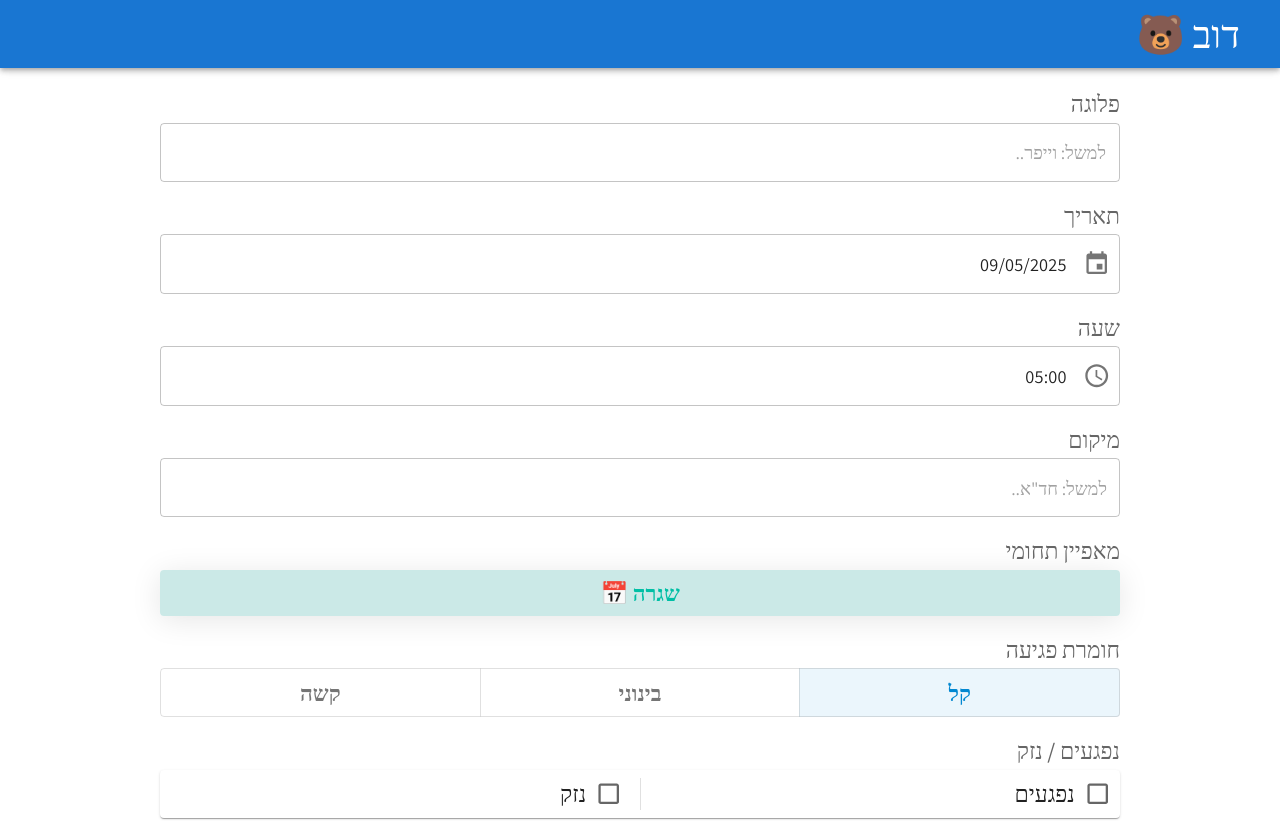
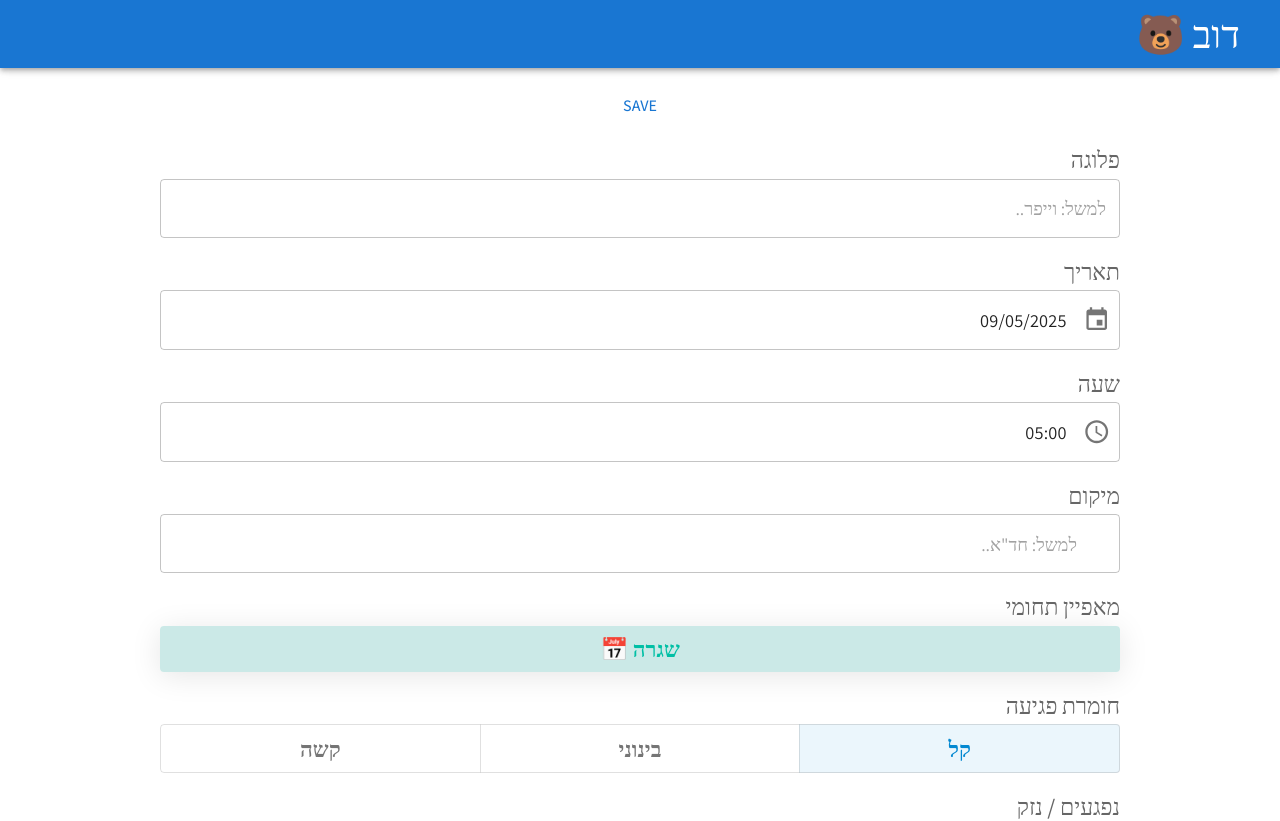
Before and after one commit to omer-sm/dov, a React (Vite) app: page / in a window 1280 px wide. Shown: the top 821 px of the page. Built offline with nearby package versions, Linux system fonts and the light colour scheme.

Commit message:
feat(storageHandler.ts): add saving and loading

```diff
--- a/src/App.tsx
+++ b/src/App.tsx
@@ -3,11 +3,16 @@ import TopBar from './Components/TopBar';
 import { CssBaseline, ThemeProvider } from '@mui/material';
 import { theme } from './State/ThemeState/theme';
 import ReportForm from './Components/ReportForm/ReportForm'
-import { useState } from 'react'
+import { useEffect, useState } from 'react'
 import ReportModal from './Components/ReportModal/ReportModal'
+import { loadReport } from './State/ReportState/storageHandler'
 
 function App() {
   const [dialogOpen, setDialogOpen] = useState(false);
+
+  useEffect(() => {
+    loadReport();
+  }, []);
 
   return (
     <ThemeProvider theme={theme}>
--- a/src/Components/ReportForm/ReportForm.tsx
+++ b/src/Components/ReportForm/ReportForm.tsx
@@ -29,7 +29,8 @@ import { situationState } from '../../State/SituationState/situationState';
 import { incrementSituationIndex } from '../../State/SituationState/utils';
 import { useDebouncedCallback } from 'use-debounce';
 import { useRef, type Dispatch, type SetStateAction } from 'react';
-import { formatDate, formatTime } from '../../Utils/formatReport'
+import { formatDate, formatTime } from '../../Utils/formatReport';
+import { saveReport } from '../../State/ReportState/storageHandler';
 
 interface ReportFormProps {
   setDialogOpen: Dispatch<SetStateAction<boolean>>;
@@ -48,26 +49,38 @@ export default function ReportForm({ setDialogOpen }: ReportFormProps) {
 
     if (reportSnap.description.trim().startsWith('בתאריך')) {
       const splitDesc = reportState.description.split(',', 2);
-      splitDesc[0] = `בתאריך ${formatDate(reportSnap.date)} בשעה ${formatTime(reportSnap.date)}`;
+      splitDesc[0] = `בתאריך ${formatDate(reportSnap.date)} בשעה ${formatTime(
+        reportSnap.date
+      )}`;
 
       reportState.description = splitDesc.join();
     } else {
-      reportState.description = `בתאריך ${formatDate(reportSnap.date)} בשעה ${formatTime(reportSnap.date)}, ${reportSnap.description}`;
+      reportState.description = `בתאריך ${formatDate(reportSnap.date)} בשעה ${formatTime(
+        reportSnap.date
+      )}, ${reportSnap.description}`;
     }
 
     if (descriptionInputRef.current) {
       descriptionInputRef.current.value = reportState.description;
     }
-  }
+  };
 
   return (
     <Stack gap={2} sx={{ minWidth: '20rem', width: '75%', margin: '1rem auto' }}>
+      <Button
+        onClick={() => {
+          debounce.flush();
+          saveReport(reportSnap);
+        }}
+      >
+        save
+      </Button>
       <FormControl>
         <FormLabel htmlFor="platoon-input">
           <Typography variant="h6">פלוגה</Typography>
         </FormLabel>
         <TextField
-          autoComplete='off'
+          autoComplete="off"
           id="platoon-input"
           placeholder="למשל: וייפר.."
           defaultValue={reportSnap.platoon}
@@ -88,10 +101,10 @@ export default function ReportForm({ setDialogOpen }: ReportFormProps) {
               toolbar: { toolbarFormat: 'ddd, D [ב]MMM' },
             }}
             sx={{ direction: 'ltr' }}
-            defaultValue={reportSnap.date}
+            value={reportSnap.date}
             onChange={(value) => {
               if (value?.isValid()) {
-                debounce(() => reportState.date = dayjs(value));
+                reportState.date = dayjs(value);
               }
             }}
           />
@@ -112,10 +125,10 @@ export default function ReportForm({ setDialogOpen }: ReportFormProps) {
               hours: renderDigitalClockTimeView,
               minutes: renderDigitalClockTimeView,
             }}
-            defaultValue={reportSnap.date}
+            value={reportSnap.date}
             onChange={(value) => {
               if (value?.isValid()) {
-                debounce(() => reportState.date = dayjs(value));
+                reportState.date = dayjs(value);
               }
             }}
           />
@@ -133,15 +146,11 @@ export default function ReportForm({ setDialogOpen }: ReportFormProps) {
           onChange={(_event, newValue) =>
             debounce(() => (reportState.location = newValue as string))
           }
-          renderInput={(params) => (
-            <TextField
-              {...params}
-              onChange={(event) =>
-                debounce(() => (reportState.location = event.target.value))
-              }
-              placeholder='למשל: חד"א..'
-            />
-          )}
+          onInputChange={(_event, newValue) =>
+            debounce(() => (reportState.location = newValue))
+          }
+          value={reportSnap.location}
+          renderInput={(params) => <TextField {...params} placeholder='למשל: חד"א..' />}
         />
       </FormControl>
 
--- /dev/null
+++ b/src/State/ReportState/storageHandler.ts
@@ -0,0 +1,24 @@
+import dayjs from "dayjs"
+import { situationState } from "../SituationState/situationState"
+import { reportState, type Report } from "./reportState"
+
+export const saveReport = (report: Report) => {
+    localStorage.setItem('currentReport', JSON.stringify(report));
+    localStorage.setItem('situationData', JSON.stringify(situationState));
+}
+
+export const loadReport = () => {
+    const report = localStorage.getItem('currentReport');
+    const situation = localStorage.getItem('situationData');
+
+    if (report !== null) {
+        const reportData: Report = JSON.parse(report);
+        reportData.date = dayjs(reportData.date);
+        Object.assign(reportState, reportData);
+    }
+
+    if (situation !== null) {
+        const situationData = JSON.parse(situation);
+        Object.assign(situationState, situationData);
+    }
+}
```
